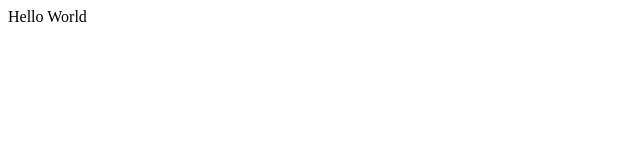
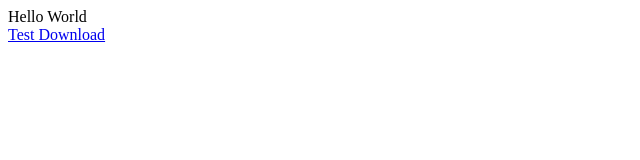
Before and after one commit to madbear2000/docker-nginx-webserver, a plain HTML site: page data/index.html in a window 1280 px wide. Shown: the whole page, without its empty margins (0-640 px from the left). Drawn offline with Linux system fonts and the light colour scheme.

Commit message:
WS-1 Add download example.
Renaming folder from html to data in order to avoid confusion.
Adding a sample file to download.
Updating index.html to have link for the file

```diff
--- a/html/index.html
+++ b/data/index.html
@@ -4,6 +4,8 @@
         </head>
         <body>
                 Hello World
+                </br>
+                <a href="test-image.jpg"> Test Download </a>
 
         </body>
 </html>
```
Also changed, not shown: data/test-image.jpg (added), 1 other file.
